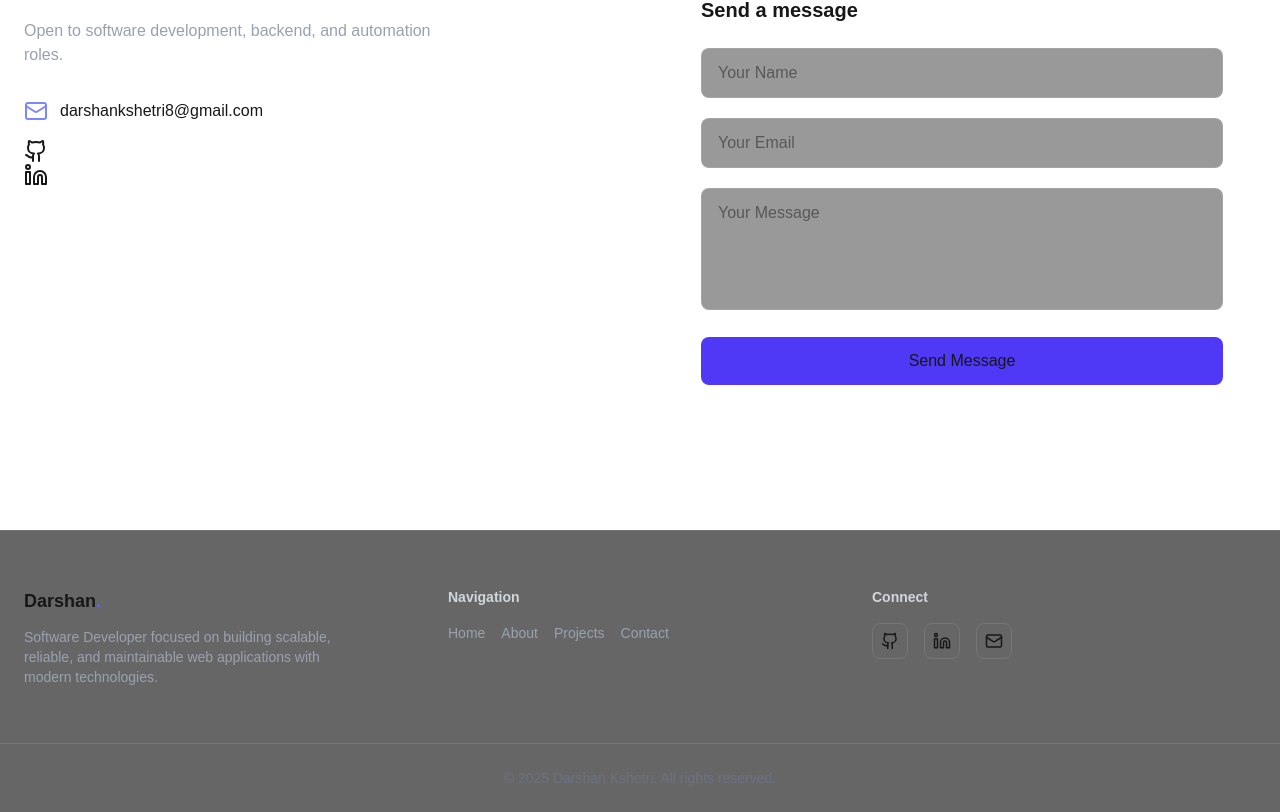
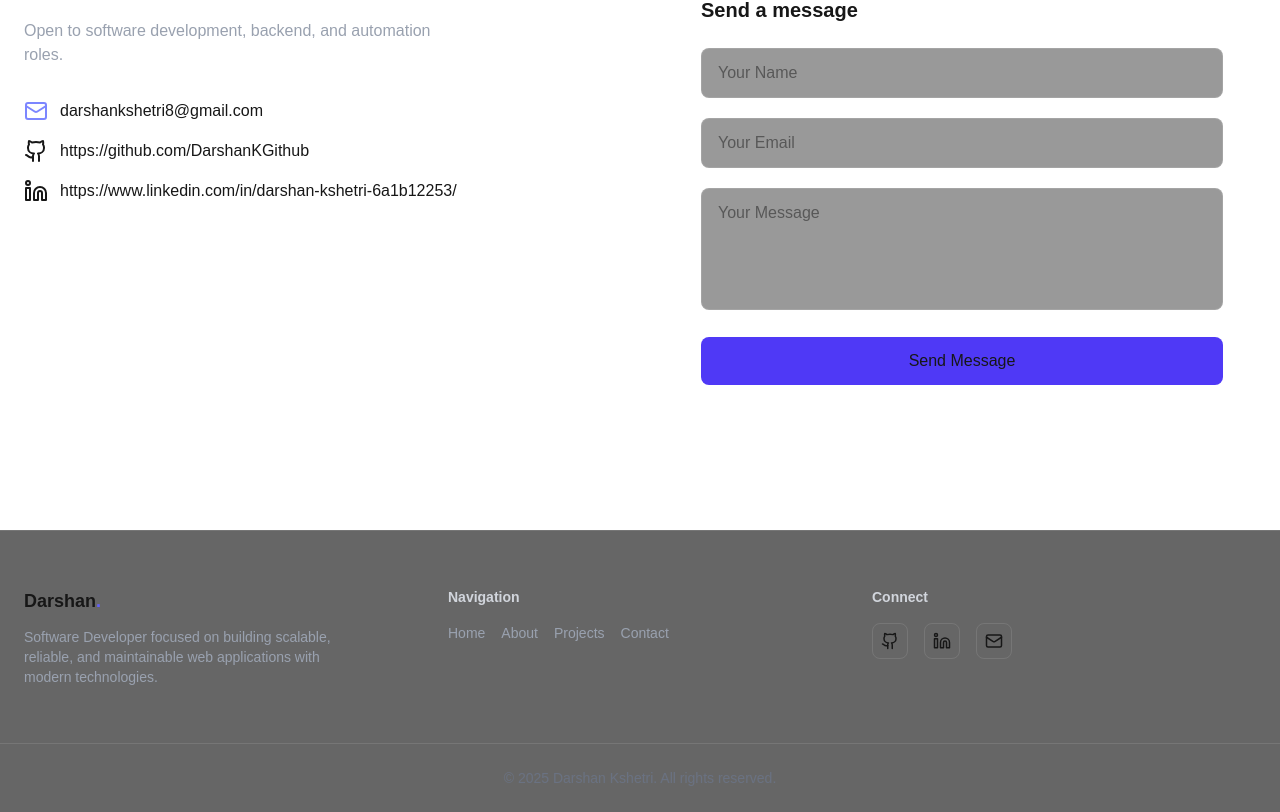
Before and after one commit to DarshanKGithub/Darshan-modern-portfolio, a Next.js app: page / in a window 1280 px wide. Shown: the part 2901-3713 px from the top of the page. Built offline with nearby package versions, Linux system fonts and the light colour scheme.

Commit message:
contact section issue solved

```diff
--- a/src/components/Contact.tsx
+++ b/src/components/Contact.tsx
@@ -57,14 +57,15 @@ export default function Contact() {
             <a href="mailto:darshankshetri8@gmail.com" className="flex gap-3">
               <Mail className="text-indigo-400" /> darshankshetri8@gmail.com
             </a>
-            <a href="https://github.com/DarshanKGithub" target="_blank">
-              <Github />
+            <a href="https://github.com/DarshanKGithub" target="_blank" className="flex gap-3">
+              <Github  /> https://github.com/DarshanKGithub
             </a>
             <a
               href="https://www.linkedin.com/in/darshan-kshetri-6a1b12253/"
               target="_blank"
+              className="flex gap-3"
             >
-              <Linkedin />
+              <Linkedin /> https://www.linkedin.com/in/darshan-kshetri-6a1b12253/
             </a>
           </div>
         </div>
```
